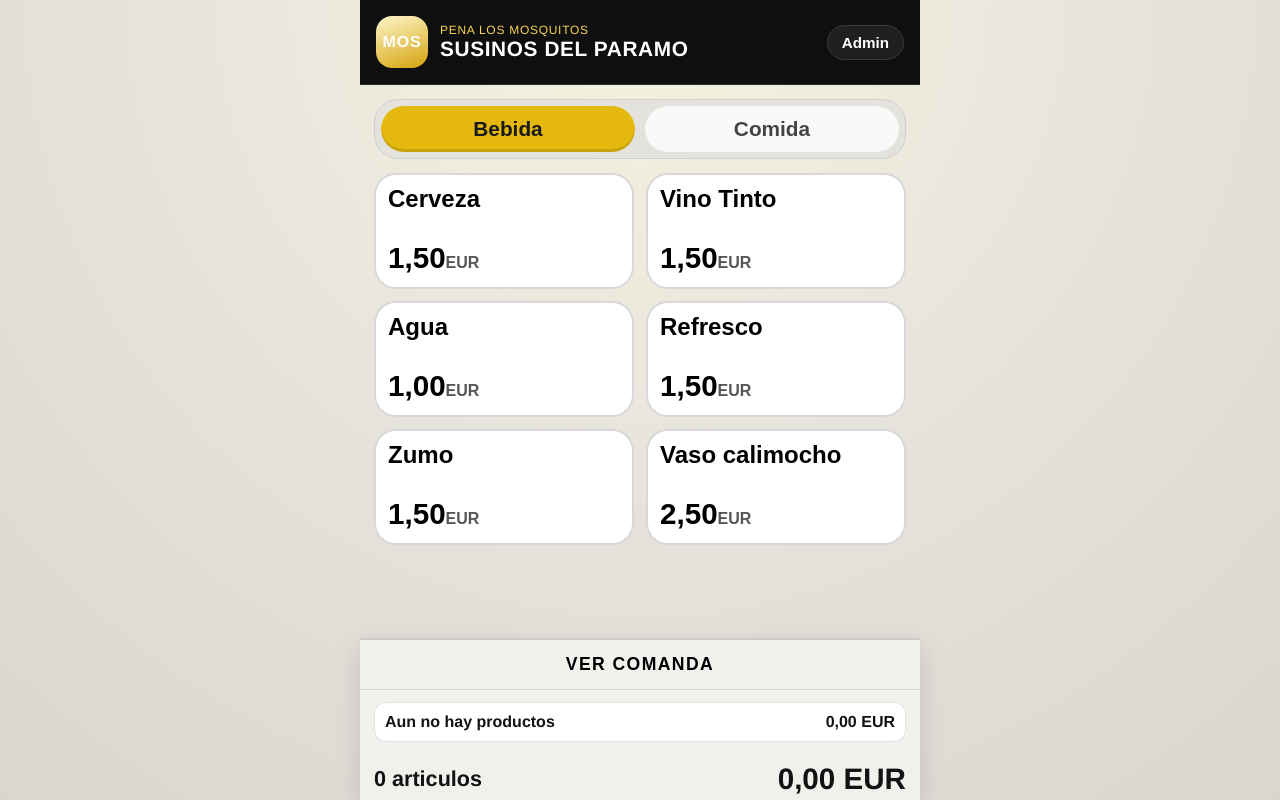
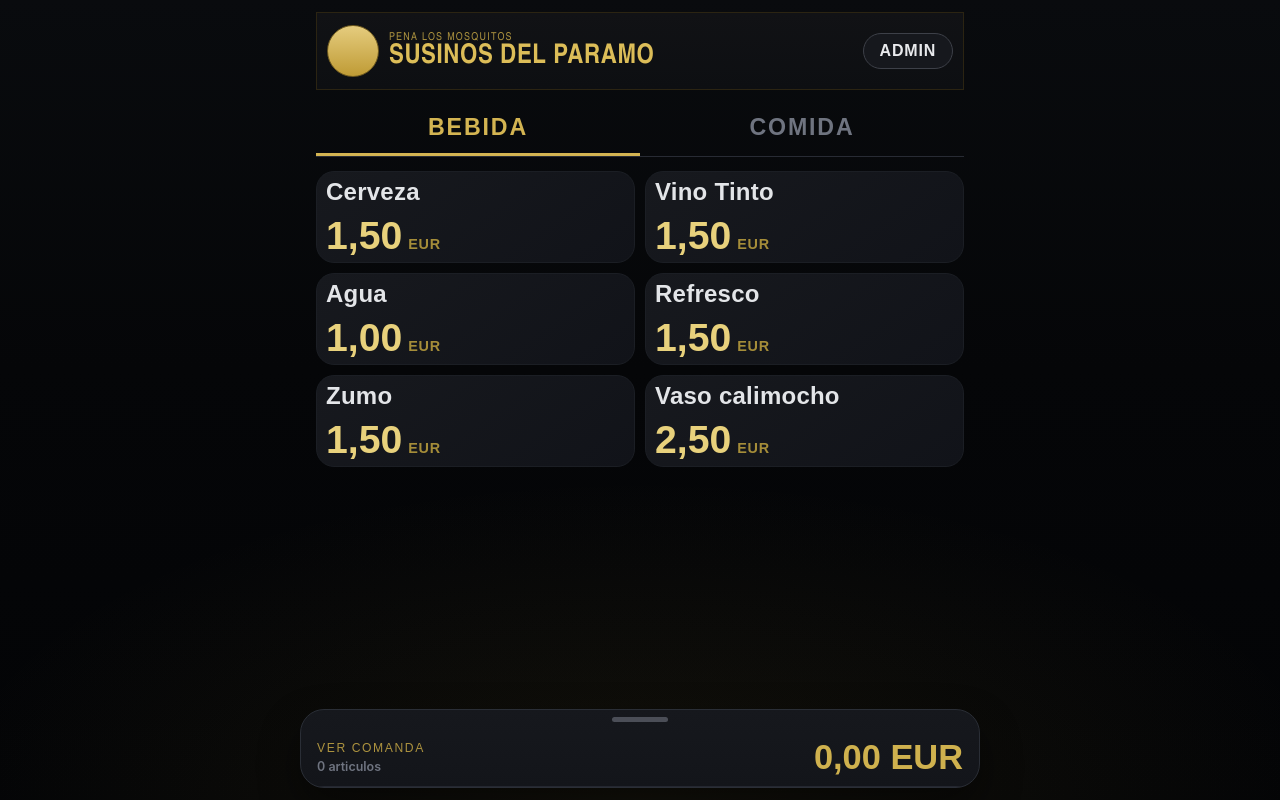
Before and after one commit to Hectorgs1988/Caja-Susinos, a React (Vite) app: page / in a window 1280 px wide. Built offline with nearby package versions, Linux system fonts and the light colour scheme.

Commit message:
Cambio estilo principal

```diff
--- a/src/App.jsx
+++ b/src/App.jsx
@@ -82,7 +82,7 @@ export default function App() {
         <div className="app-shell">
             <header className="topbar">
                 <div className="brand-wrap">
-                    <div className="brand-badge">MOS</div>
+                    <div className="brand-badge"></div>
                     <div>
                         <p className="brand-kicker">Pena Los Mosquitos</p>
                         <h1>Susinos del Paramo</h1>
@@ -136,12 +136,26 @@ export default function App() {
 
             <aside className={`ticket ${isTicketOpen ? "is-open" : ""}`}>
                 <button
-                    className="ticket-handle"
+                    className="ticket-grab"
+                    onClick={() => setTicketOpen((prev) => !prev)}
+                    type="button"
+                    aria-expanded={isTicketOpen}
+                    aria-label={isTicketOpen ? "Cerrar comanda" : "Abrir comanda"}
+                >
+                    <span />
+                </button>
+
+                <button
+                    className="ticket-summary"
                     onClick={() => setTicketOpen((prev) => !prev)}
                     type="button"
                     aria-expanded={isTicketOpen}
                 >
-                    Ver comanda
+                    <div>
+                        <p className="ticket-kicker">Ver comanda</p>
+                        <p className="ticket-items">{totalItems} articulos</p>
+                    </div>
+                    <p className="ticket-total">{toCurrency(totalPrice)} EUR</p>
                 </button>
 
                 <div className="ticket-body">
@@ -155,17 +169,11 @@ export default function App() {
                                 </li>
                             ))
                         ) : (
-                            <li>
+                            <li className="empty">
                                 <span className="name">Aun no hay productos</span>
-                                <span>0,00 EUR</span>
                             </li>
                         )}
                     </ul>
-
-                    <div className="ticket-total-row">
-                        <p>{totalItems} articulos</p>
-                        <p className="ticket-total">{toCurrency(totalPrice)} EUR</p>
-                    </div>
 
                     <div className="ticket-actions">
                         <button className="ghost" onClick={clearOrder} type="button">
--- a/src/styles.css
+++ b/src/styles.css
@@ -1,12 +1,15 @@
 :root {
-    --ink: #121212;
-    --gold: #e5b80d;
-    --gold-soft: #f7e08c;
-    --paper: #f1f0ed;
-    --panel: #ffffff;
-    --line: #d8d8d8;
-    --muted: #666;
-    --shadow: 0 8px 24px rgba(0, 0, 0, 0.12);
+    --bg: #060708;
+    --panel: #14161a;
+    --panel-soft: #111318;
+    --line: #24272f;
+    --line-soft: #1b1e24;
+    --text: #e5e7eb;
+    --muted: #767b86;
+    --gold: #c8a73a;
+    --gold-soft: #e8d17c;
+    --ok-disabled: #3d404a;
+    --surface-shadow: 0 18px 40px rgba(0, 0, 0, 0.45);
 }
 
 * {
@@ -15,10 +18,12 @@
 
 body {
     margin: 0;
-    font-family: "Avenir Next Condensed", "Franklin Gothic Medium", "Arial Narrow", sans-serif;
-    color: var(--ink);
-    background: radial-gradient(circle at top, #f7f3de 0%, #e7e4dd 45%, #d8d6cf 100%);
     min-height: 100vh;
+    font-family: "DIN Condensed", "Oswald", "Arial Narrow", sans-serif;
+    color: var(--text);
+    background:
+        radial-gradient(1000px 460px at 50% 100%, rgba(200, 167, 58, 0.08) 0%, rgba(200, 167, 58, 0) 70%),
+        linear-gradient(180deg, #090b0e 0%, #050608 46%, #030406 100%);
 }
 
 #root {
@@ -26,325 +31,368 @@ body {
 }
 
 .app-shell {
-    max-width: 560px;
+    max-width: 680px;
     margin: 0 auto;
     min-height: 100vh;
-    padding-bottom: 240px;
+    padding: 12px 16px 208px;
 }
 
 .topbar {
-    position: sticky;
-    top: 0;
-    z-index: 10;
     display: flex;
     justify-content: space-between;
     align-items: center;
-    background: #0f0f10;
-    color: #fff;
-    padding: 16px;
-    border-bottom: 1px solid #2d2d2d;
+    gap: 12px;
+    padding: 12px 10px;
+    border: 1px solid #2b2412;
+    background: linear-gradient(180deg, #111215, #0d0f12);
 }
 
 .brand-wrap {
     display: flex;
-    gap: 12px;
+    gap: 10px;
     align-items: center;
 }
 
 .brand-badge {
     width: 52px;
     height: 52px;
-    border-radius: 16px;
-    background: linear-gradient(160deg, #fff7cc, #d4a20b);
+    border-radius: 50%;
+    background: linear-gradient(180deg, #e5cc7e, #bf9b35);
+    color: #111;
     display: grid;
     place-content: center;
-    font-size: 1rem;
+    font-size: 1.05rem;
     font-weight: 800;
-    letter-spacing: 0.05em;
+    letter-spacing: 0.03em;
+    border: 1px solid #6f5a1f;
 }
 
 .brand-kicker {
     margin: 0;
     text-transform: uppercase;
-    letter-spacing: 0.06em;
-    font-size: 0.75rem;
-    color: #f9d450;
+    letter-spacing: 0.12em;
+    font-size: 0.68rem;
+    color: #ad933f;
 }
 
 h1 {
     margin: 0;
-    font-size: 1.3rem;
     text-transform: uppercase;
-    letter-spacing: 0.03em;
+    letter-spacing: 0.02em;
+    font-size: 1.7rem;
+    color: #dcbd58;
+    line-height: 1;
 }
 
 .admin-btn {
-    border: 1px solid #3a3a3a;
-    background: #1f1f1f;
-    color: #fff;
+    border: 1px solid #3d4048;
+    background: #16181d;
+    color: #e9eaed;
     border-radius: 999px;
-    padding: 8px 14px;
-    font-size: 0.95rem;
+    padding: 8px 16px;
+    font-size: 1rem;
     font-weight: 700;
+    text-transform: uppercase;
+    letter-spacing: 0.05em;
 }
 
 .content {
-    padding: 14px;
+    padding-top: 14px;
 }
 
 .segment {
     display: grid;
-    grid-template-columns: 1fr 1fr;
-    gap: 10px;
-    background: #e4e2dc;
-    border-radius: 24px;
-    padding: 6px;
-    border: 1px solid #cfcfcf;
+    grid-template-columns: repeat(2, minmax(0, 1fr));
+    border-bottom: 1px solid #282b34;
 }
 
 .segment-btn {
     border: none;
-    border-radius: 999px;
-    background: #f9f9f9;
-    color: #444;
-    padding: 11px;
-    font-size: 1.3rem;
-    font-weight: 800;
-    cursor: pointer;
+    background: transparent;
+    color: #6f7480;
+    text-transform: uppercase;
+    letter-spacing: 0.08em;
+    font-size: 1.45rem;
+    font-weight: 700;
+    padding: 10px 4px 12px;
+    border-bottom: 3px solid transparent;
 }
 
 .segment-btn.is-active {
-    background: var(--gold);
-    color: #1a1a1a;
-    box-shadow: inset 0 -3px 0 rgba(0, 0, 0, 0.12);
+    color: #d3b452;
+    border-bottom-color: #d3b452;
 }
 
 .product-grid {
     margin-top: 14px;
     display: grid;
     grid-template-columns: repeat(2, minmax(0, 1fr));
-    gap: 12px;
+    gap: 10px;
 }
 
 .product-card {
-    border: 2px solid #d8d8d8;
-    border-radius: 22px;
-    background: var(--panel);
-    min-height: 116px;
-    padding: 12px;
+    border: 1px solid var(--line-soft);
+    border-radius: 18px;
+    background: linear-gradient(145deg, #17191e 0%, #111319 100%);
+    min-height: 92px;
+    padding: 9px;
     display: flex;
     flex-direction: column;
     justify-content: space-between;
+    align-items: flex-start;
     cursor: pointer;
-    transition: transform 0.12s ease, box-shadow 0.12s ease;
+    transition: border-color 0.14s ease, transform 0.14s ease;
 }
 
 .product-card:active {
-    transform: scale(0.98);
+    transform: scale(0.985);
 }
 
 .product-card.has-qty {
-    border-color: #d3ab17;
-    box-shadow: 0 10px 16px rgba(186, 145, 0, 0.2);
+    border-color: #5f4e22;
+    box-shadow: inset 0 0 0 1px rgba(200, 167, 58, 0.4);
 }
 
 .product-name {
     margin: 0;
     font-size: 1.5rem;
-    line-height: 1;
-    font-weight: 700;
-    text-align: left;
+    line-height: 0.95;
+    font-weight: 600;
+    letter-spacing: 0.01em;
+    color: #e3e5e8;
 }
 
 .product-price-row {
     display: flex;
-    justify-content: space-between;
     align-items: baseline;
+    gap: 6px;
+    width: 100%;
 }
 
 .product-price {
     margin: 0;
-    font-size: 1.85rem;
-    font-weight: 800;
+    font-size: 2.45rem;
+    line-height: 0.9;
+    font-weight: 700;
+    color: var(--gold-soft);
 }
 
 .product-unit {
-    font-size: 1rem;
-    color: #555;
+    font-size: 0.9rem;
+    color: #a58d39;
     font-weight: 700;
+    letter-spacing: 0.05em;
 }
 
 .qty-chip {
-    min-width: 34px;
+    margin-left: auto;
+    min-width: 30px;
+    border-radius: 999px;
+    padding: 2px 8px;
     text-align: center;
-    font-weight: 800;
-    border-radius: 999px;
-    background: #1f1f1f;
-    color: #fff;
-    padding: 6px 10px;
+    font-size: 0.9rem;
+    font-weight: 700;
+    color: #101216;
+    background: #d0b35a;
 }
 
 .ticket {
     position: fixed;
-    bottom: 0;
     left: 0;
     right: 0;
-    max-width: 560px;
+    bottom: 12px;
+    max-width: 680px;
     margin: 0 auto;
-    background: var(--paper);
-    border-top: 2px solid #cbcbcb;
-    box-shadow: var(--shadow);
+    border-radius: 24px;
+    border: 1px solid #2a2e36;
+    background: linear-gradient(180deg, #16181d 0%, #13151a 100%);
+    box-shadow: var(--surface-shadow);
+    overflow: hidden;
 }
 
-.ticket-handle {
+.ticket-grab {
     width: 100%;
     border: none;
-    border-bottom: 1px solid var(--line);
     background: transparent;
-    padding: 14px;
+    padding: 6px 0 0;
+}
+
+.ticket-grab span {
+    display: block;
+    width: 56px;
+    height: 5px;
+    margin: 0 auto;
+    border-radius: 999px;
+    background: #4b4e57;
+}
+
+.ticket-summary {
+    width: 100%;
+    border: none;
+    background: transparent;
+    color: inherit;
+    text-align: left;
+    display: flex;
+    justify-content: space-between;
+    align-items: center;
+    padding: 12px 16px;
+    border-bottom: 1px solid #242730;
+}
+
+.ticket-kicker {
+    margin: 0;
     text-transform: uppercase;
-    letter-spacing: 0.08em;
-    font-weight: 800;
-    font-size: 1.1rem;
+    letter-spacing: 0.13em;
+    font-size: 0.76rem;
+    color: #ad933f;
+}
+
+.ticket-items {
+    margin: 4px 0 0;
+    color: #6f7480;
+    font-size: 0.78rem;
+    font-family: "Inter", sans-serif;
+    font-weight: 600;
+}
+
+.ticket-total {
+    margin: 0;
+    font-size: 2.15rem;
+    font-weight: 700;
+    color: #cfb14e;
+    line-height: 0.9;
 }
 
 .ticket-body {
-    max-height: 110px;
+    max-height: 0;
     overflow: hidden;
-    transition: max-height 0.25s ease;
-    padding: 0 14px 14px;
+    transition: max-height 0.28s ease;
+    padding: 0 16px;
 }
 
 .ticket.is-open .ticket-body {
-    max-height: 340px;
+    max-height: 360px;
+    padding-bottom: 14px;
 }
 
 .ticket-list {
     margin: 12px 0;
     padding: 0;
     list-style: none;
-    max-height: 150px;
+    max-height: 158px;
     overflow: auto;
 }
 
 .ticket-list li {
-    display: flex;
-    justify-content: space-between;
+    display: grid;
+    grid-template-columns: 1fr auto auto;
+    gap: 10px;
     align-items: center;
-    background: #fff;
-    border: 1px solid #dfdfdf;
-    border-radius: 12px;
-    padding: 10px;
     margin-bottom: 8px;
-    font-weight: 700;
-}
-
-.ticket-list .name {
-    flex: 1;
+    background: #0f1217;
+    border: 1px solid #21242d;
+    border-radius: 11px;
+    padding: 8px 10px;
+    font-family: "Inter", sans-serif;
+    font-size: 0.84rem;
+    font-weight: 600;
+    color: #d8dae0;
 }
 
 .ticket-list .meta {
-    color: #444;
-    margin-right: 10px;
+    color: #7f8692;
 }
 
-.ticket-total-row {
-    display: flex;
-    justify-content: space-between;
-    align-items: center;
-    margin-top: 4px;
-}
-
-.ticket-total-row p {
-    margin: 0;
-    font-size: 1.35rem;
-    font-weight: 700;
-}
-
-.ticket-total {
-    font-size: 1.85rem !important;
+.ticket-list .empty {
+    grid-template-columns: 1fr;
+    justify-items: center;
+    color: #6e7380;
+    padding: 14px 8px;
 }
 
 .ticket-actions {
-    margin-top: 14px;
+    margin-top: 10px;
     display: grid;
     grid-template-columns: 1fr 1fr;
-    gap: 10px;
+    gap: 8px;
 }
 
 .ghost,
 .cta {
     border: none;
-    border-radius: 16px;
-    font-size: 1.25rem;
-    font-weight: 800;
-    padding: 10px;
+    border-radius: 14px;
+    padding: 10px 8px;
+    font-size: 1.2rem;
+    font-weight: 700;
+    text-transform: uppercase;
+    letter-spacing: 0.05em;
+    cursor: pointer;
 }
 
 .ghost {
-    background: #efefef;
-    color: #707070;
+    background: #181b22;
+    color: #5f6470;
+    border: 1px solid #242834;
 }
 
 .cta {
-    background: var(--gold-soft);
-    color: #5a5019;
+    background: #4a4d59;
+    color: #8e95a5;
+}
+
+.cta:not(:disabled) {
+    background: linear-gradient(180deg, #d8bb63 0%, #c5a84f 100%);
+    color: #18140a;
 }
 
 .cta:disabled {
-    opacity: 0.55;
+    background: var(--ok-disabled);
+    color: #737988;
 }
 
-@media (max-width: 480px) {
-    .topbar {
-        padding: 12px;
+@media (max-width: 560px) {
+    .app-shell {
+        padding: 8px 10px 198px;
     }
 
     .brand-badge {
-        width: 44px;
-        height: 44px;
-        border-radius: 12px;
-        font-size: 0.9rem;
+        width: 46px;
+        height: 46px;
     }
 
     h1 {
-        font-size: 1.1rem;
+        font-size: 1.35rem;
     }
 
-    .content {
-        padding: 10px;
+    .segment-btn {
+        font-size: 1.25rem;
+        padding-bottom: 10px;
     }
 
-    .product-grid {
-        gap: 10px;
-    }
-
-    .ticket-actions {
-        gap: 8px;
-    }
-}
-
-@media (max-width: 380px) {
     .product-name {
         font-size: 1.35rem;
     }
 
     .product-price {
-        font-size: 1.65rem;
+        font-size: 2.1rem;
     }
 
-    .segment-btn {
-        font-size: 1.1rem;
-        padding: 10px;
+    .product-unit {
+        font-size: 0.82rem;
     }
 
-    .ticket-handle {
-        font-size: 1rem;
-        padding: 12px;
+    .ticket {
+        left: 10px;
+        right: 10px;
+        bottom: 10px;
+    }
+
+    .ticket-total {
+        font-size: 1.95rem;
     }
 
     .ghost,
     .cta {
-        font-size: 1.1rem;
+        font-size: 1.05rem;
     }
 }
```
